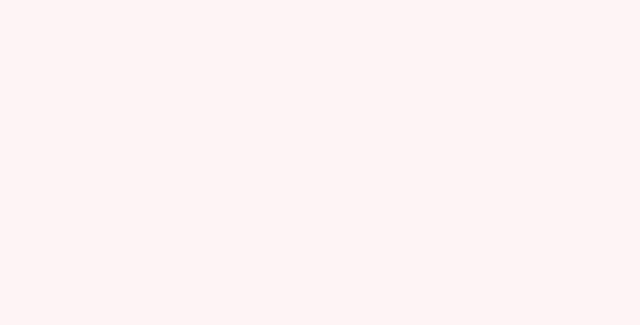
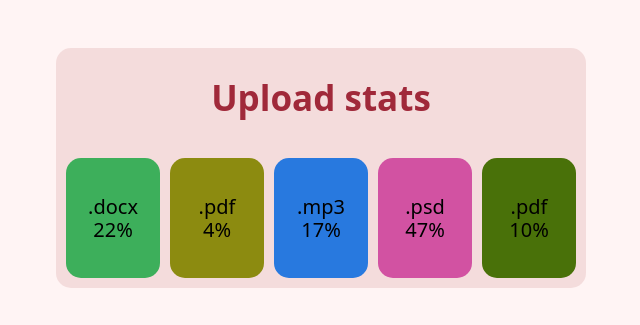
Before and after one commit to Vipa4ka/react-01-components, a React (Create React App) app: page / in a window 1280 px wide. Shown: the part 627-952 px from the top of the page, without its empty margins (319-959 px from the left). Before the commit the page ends 800 px from the top, so only its background shows below. Built offline with nearby package versions, Linux system fonts and the light colour scheme.

Commit message:
finish task Statistics

```diff
--- a/src/App.js
+++ b/src/App.js
@@ -1,5 +1,8 @@
 import Profile from "./components/Profile/Profile";
 import user from "./components/Profile/user.json";
+
+import Statistics from "./components/Statistics/Statistics";
+import data from "./components/Statistics/data.json";
 
 const App = () => {
   return (
@@ -13,6 +16,7 @@ const App = () => {
         likes={user.stats.likes}
         avatar={user.avatar}
       />
+      <Statistics title="Upload stats" stats={data} />;
     </div>
   );
 };
--- a/src/components/Profile/Profile.module.css
+++ b/src/components/Profile/Profile.module.css
@@ -13,7 +13,6 @@
 }
 
 .avatar {
-  /* display: block; */
   width: 300px;
   border-radius: 56px;
   background-color: #ff60001c;
@@ -27,14 +26,9 @@
 .locations {
   margin: 10px 0;
 }
-/* .location{
-
-} */
 
 .stats {
   display: flex;
-  list-style-type: none;
-  /* margin: 40px auto; */
   justify-content: center;
   padding: 0;
   font-size: 20px;
--- /dev/null
+++ b/src/components/Statistics/Statistics.js
@@ -0,0 +1,47 @@
+import PropTypes from "prop-types";
+import styles from "./Statistics.module.css";
+
+const Statistics = ({ title, stats, id }) => {
+  return (
+    <section className={styles.statistics}>
+      {title && <h2 className={styles.title}>{title}</h2>}
+      <ul className={styles.statList}>
+        {stats.map(({ label, id, percentage }) => (
+          <li
+            key={id}
+            style={{ backgroundColor: randomColor() }}
+            className={styles.item}
+          >
+            <span className={styles.label}>{label}</span>
+            <span className={styles.percentage}>{percentage}%</span>
+          </li>
+        ))}
+      </ul>
+    </section>
+  );
+};
+
+function randomColor() {
+  return (
+    "rgb(" +
+    Math.floor(Math.random() * 256) +
+    "," +
+    Math.floor(Math.random() * 256) +
+    "," +
+    Math.floor(Math.random() * 256) +
+    ")"
+  );
+}
+
+Statistics.propTypes = {
+  stats: PropTypes.arrayOf(
+    PropTypes.shape({
+      id: PropTypes.string.isRequired,
+      label: PropTypes.string.isRequired,
+      percentage: PropTypes.number.isRequired,
+    })
+  ).isRequired,
+  title: PropTypes.string,
+};
+
+export default Statistics;
--- /dev/null
+++ b/src/components/Statistics/Statistics.module.css
@@ -0,0 +1,39 @@
+.statistics {
+  width: 530px;
+  margin: 50px auto;
+  background-color: #e0b2b25e;
+  border-radius: 15px;
+}
+
+.title {
+  font-weight: 700;
+  font-size: 35px;
+  color: #a0293a;
+  text-align: center;
+  margin: 0;
+  padding: 30px 10px;
+}
+.statList {
+  display: flex;
+  justify-content: space-between;
+  margin: 0px;
+  padding: 5px;
+}
+
+.item {
+  height: 120px;
+  display: flex;
+  align-items: center;
+  flex-direction: column;
+  justify-content: center;
+  width: 95px;
+  font-size: 20px;
+  margin: 5px;
+  border-radius: 15px;
+}
+
+.label,
+.percentage {
+  display: flex;
+  justify-content: center;
+}
--- /dev/null
+++ b/src/components/Statistics/data.json
@@ -0,0 +1,27 @@
+[
+    {
+        "id": "id-1",
+        "label": ".docx",
+        "percentage": 22
+    },
+    {
+        "id": "id-2",
+        "label": ".pdf",
+        "percentage": 4
+    },
+    {
+        "id": "id-3",
+        "label": ".mp3",
+        "percentage": 17
+    },
+    {
+        "id": "id-4",
+        "label": ".psd",
+        "percentage": 47
+    },
+    {
+        "id": "id-5",
+        "label": ".pdf",
+        "percentage": 10
+    }
+]
--- a/src/index.css
+++ b/src/index.css
@@ -1,3 +1,7 @@
 body {
   background-color: #ff7f7f14;
 }
+
+ul {
+  list-style-type: none;
+}
```
